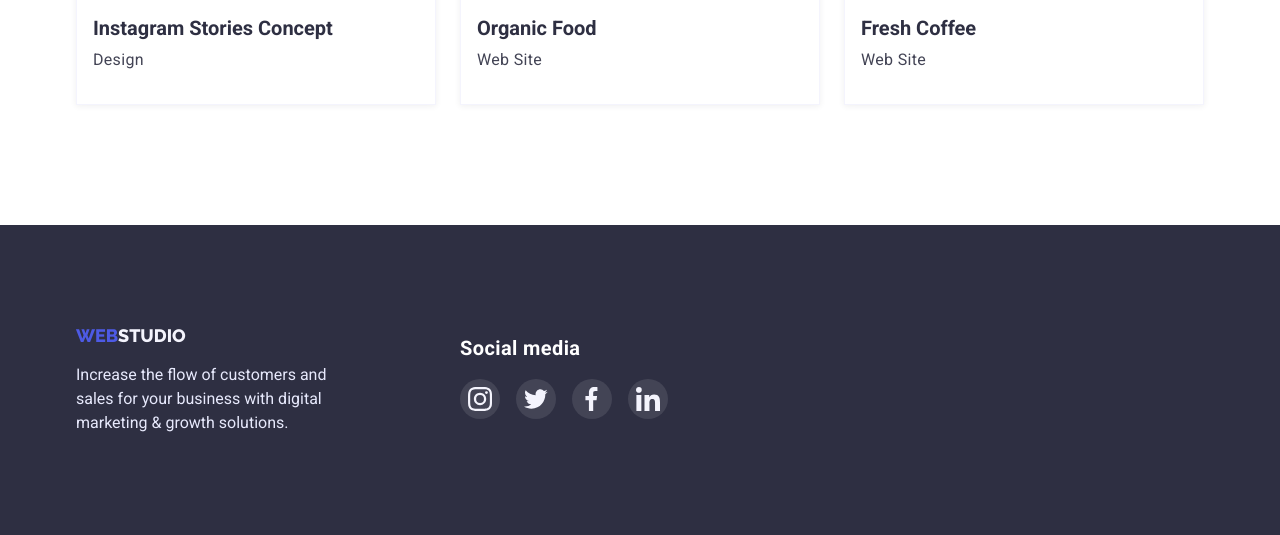
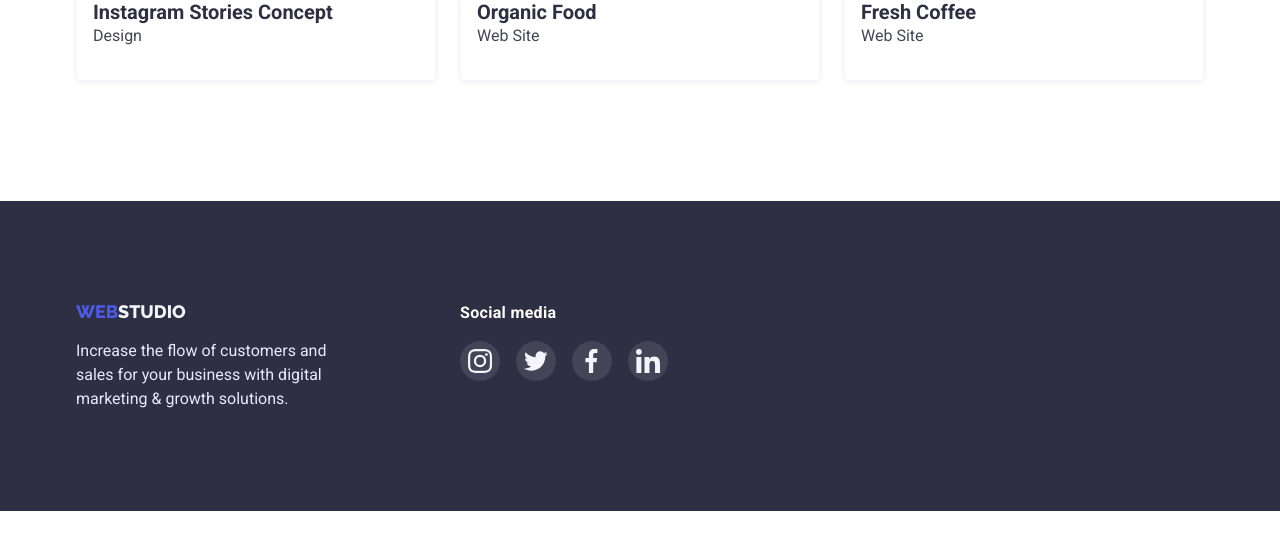
Before and after one commit to Tatiana-Tereshchenko/goit-markup-hw-05, a plain HTML site: page portfolio.html in a window 1280 px wide. Shown: the part 1544-2079 px from the top of the page. After the commit the page ends 2055 px from the top, so only its background shows below. Drawn offline with nearby package versions, Linux system fonts and the light colour scheme.

Commit message:
hw5 finish
finish

```diff
--- a/css/styles.css
+++ b/css/styles.css
@@ -232,7 +232,7 @@ font-weight: 700;
 font-size: 20px;
 line-height: 1.2;
 letter-spacing: 0.02em;
-margin-top: 8px;
+
 }
 .section-text {
 line-height: 1.5;
@@ -390,6 +390,7 @@ margin-top: 16px;
     font-weight: 600;
     line-height: 1.5;
     margin-bottom: 16px;
+    font-size: 16px;
 }
 .futer-icon {
     display: flex;
@@ -426,6 +427,7 @@ margin-top: 16px;
 }
 .footer {
     display: flex;
+    align-items: baseline;
 }
 
 /*  PAGE2------------portfolio */
@@ -472,8 +474,7 @@ margin-top: 16px;
 }
 .portfolio-text {
     line-height: 1.5;
-    letter-spacing: 0.02em;
-    margin-top: 8px;
+    title-futer    margin-top: 8px;
     color: #434455;
 }
 .section-footer {
```
Also changed, not shown: portfolio.html (+3 -0 lines).
